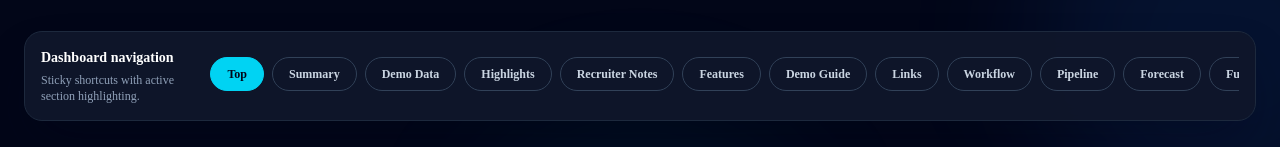
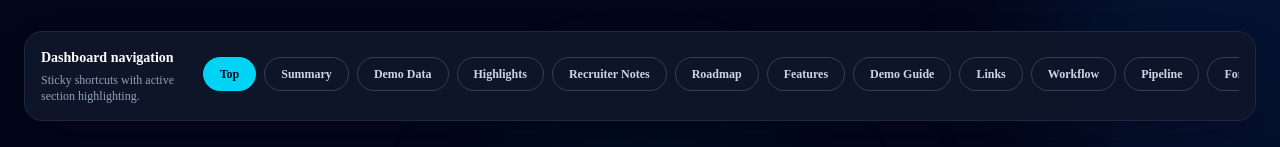
Before and after one commit to Asad97531/revenueos-ai, a Next.js app: page /dashboard in a window 1280 px wide. Shown: the part 469-616 px from the top of the page. Built offline with nearby package versions, Linux system fonts and the light colour scheme.

Commit message:
Improve dashboard navigation behavior

```diff
--- a/components/dashboard/DashboardNav.tsx
+++ b/components/dashboard/DashboardNav.tsx
@@ -1,6 +1,6 @@
 "use client";
 
-import { useEffect, useRef, useState } from "react";
+import { useEffect, useRef, useState, type MouseEvent } from "react";
 
 const navItems = [
   {
@@ -27,6 +27,11 @@ const navItems = [
     label: "Recruiter Notes",
     href: "#recruiter-notes",
     id: "recruiter-notes",
+  },
+  {
+    label: "Roadmap",
+    href: "#product-roadmap",
+    id: "product-roadmap",
   },
   {
     label: "Features",
@@ -134,6 +139,26 @@ export function DashboardNav() {
     }
   }, [activeSection]);
 
+  function handleNavClick(event: MouseEvent<HTMLAnchorElement>, id: string) {
+    event.preventDefault();
+
+    const section = document.getElementById(id);
+
+    if (!section) {
+      return;
+    }
+
+    const topOffset = id === "top" ? 0 : section.offsetTop - 120;
+
+    window.scrollTo({
+      top: topOffset,
+      behavior: "smooth",
+    });
+
+    window.history.replaceState(null, "", `#${id}`);
+    setActiveSection(id);
+  }
+
   return (
     <section className="sticky top-6 z-20 rounded-2xl border border-slate-800 bg-slate-900/95 p-4 shadow-2xl shadow-slate-950/40 backdrop-blur">
       <div className="flex flex-col gap-3 lg:flex-row lg:items-center lg:justify-between">
@@ -147,7 +172,7 @@ export function DashboardNav() {
           </p>
         </div>
 
-        <div className="flex gap-2 overflow-x-auto pb-1">
+        <div className="flex gap-2 overflow-x-auto pb-1 [scrollbar-width:none] [&::-webkit-scrollbar]:hidden">
           {navItems.map((item) => {
             const isActive = activeSection === item.id;
 
@@ -158,6 +183,7 @@ export function DashboardNav() {
                   navButtonRefs.current[item.id] = element;
                 }}
                 href={item.href}
+                onClick={(event) => handleNavClick(event, item.id)}
                 className={`whitespace-nowrap rounded-full border px-4 py-2 text-xs font-semibold transition ${
                   isActive
                     ? "border-cyan-400 bg-cyan-400 text-slate-950"
```
